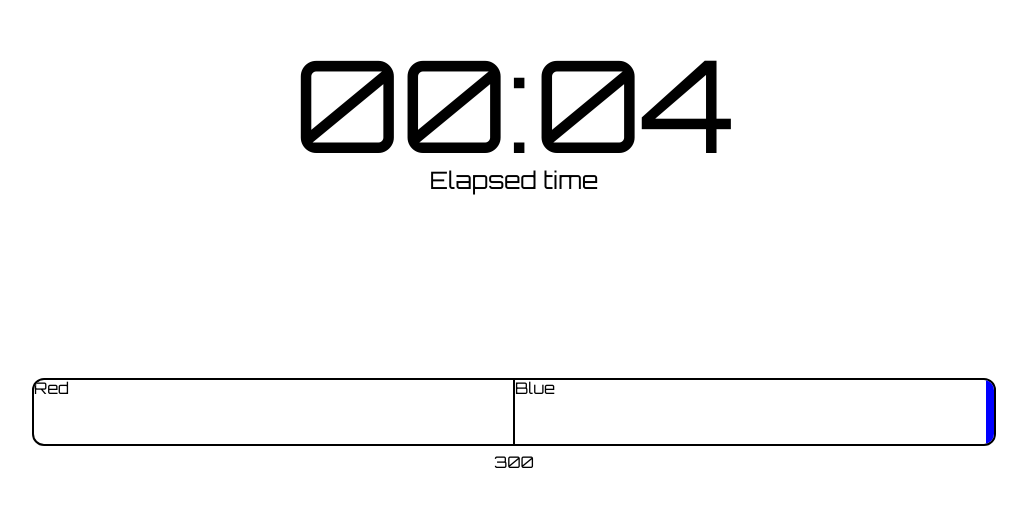
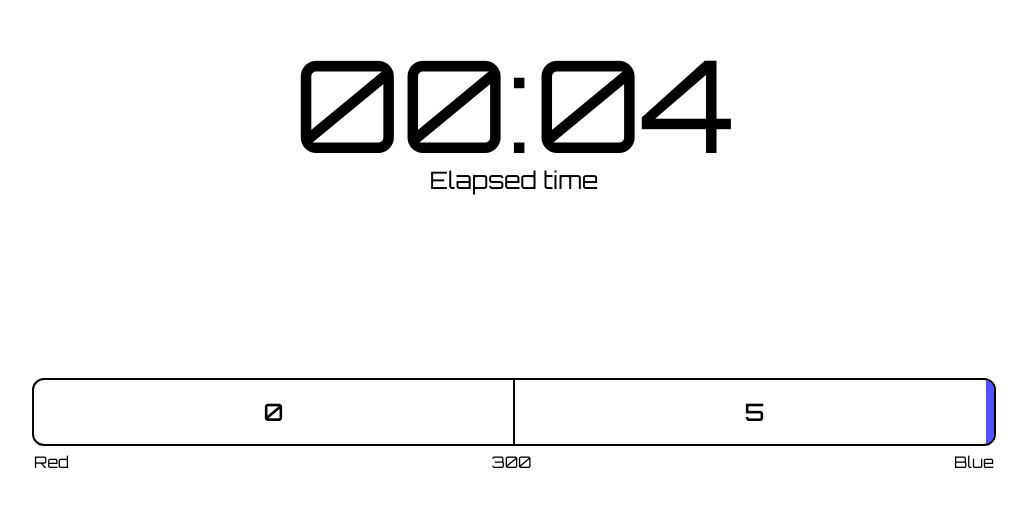
Before and after one commit to masonanders/react_scoreboard, a React (Create React App) app: page / in a window 1280 px wide. Shown: the part 145-652 px from the top of the page, without its empty margins (126-1153 px from the left). Built offline with nearby package versions, Linux system fonts and the light colour scheme; the HTML template or start-up script is replaced by a standard one.

Commit message:
Small improvements to ProgressBar

```diff
--- a/src/components/ProgressTracker.jsx
+++ b/src/components/ProgressTracker.jsx
@@ -18,8 +18,18 @@ const ProgressBar = styled.div`
   overflow: hidden;
 `;
 
+const ProgressInfo = styled.div`
+  display: flex;
+  justify-content: space-between;
+  width: 75%;
+`;
+
 const TeamProgress = styled.div`
   display: flex;
+  justify-content: center;
+  align-items: center;
+  font-size: 24px;
+  font-weight: 500;
   height: 100%;
   width: 50%;
   box-sizing: border-box;
@@ -40,22 +50,26 @@ export default function ({ teams, pointsToWin }) {
       <ProgressBar>
         <TeamProgress
           left
-          color="red"
+          color="rgba(255, 50, 50, 0.85)"
           percentComplete={(team1.elapsedTimeInSeconds / 300) * 100 + "%"}
         >
-          {team1.teamName}
+          {team1.elapsedTimeInSeconds}
         </TeamProgress>
         <TeamProgress
           right
-          color="blue"
+          color="rgba(50, 50, 255, 0.85)"
           percentComplete={
             (team2.elapsedTimeInSeconds / pointsToWin) * 100 + "%"
           }
         >
-          {team2.teamName}
+          {team2.elapsedTimeInSeconds}
         </TeamProgress>
       </ProgressBar>
-      <h4>{pointsToWin}</h4>
+      <ProgressInfo>
+        <h4>{team1.teamName}</h4>
+        <h4>{pointsToWin}</h4>
+        <h4>{team2.teamName}</h4>
+      </ProgressInfo>
     </Container>
   );
 }
```
